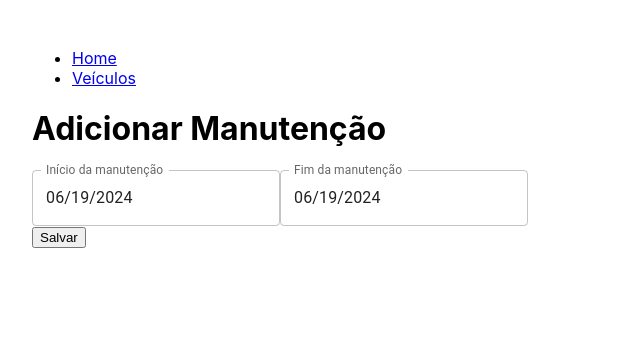
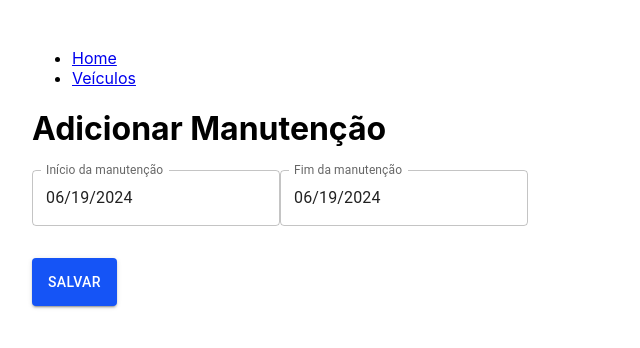
Before and after one commit to LivDelgado/praticas-em-desenvolvimento-de-software-tp-2024-1, a React (Create React App) app in the folder frotas-app/: page /veiculos/1/manutencao/nova in a window 1280 px wide. Shown: the top 348 px of the page, without its empty margins (0-640 px from the left). Built offline with nearby package versions, Linux system fonts and the light colour scheme.

Commit message:
Style btn salvar formulario manutencao

```diff
--- a/frotas-app/src/manutencoes/components/formularioManutencao.tsx
+++ b/frotas-app/src/manutencoes/components/formularioManutencao.tsx
@@ -3,6 +3,7 @@ import { Manutencao } from "../types/manutencao";
 import { Col, Row } from "react-bootstrap";
 import { DatePicker } from "@mui/x-date-pickers";
 import dayjs from "dayjs";
+import { Button } from "@mui/material";
 
 export const FormularioManutencao = ({ manutencao, onSubmit }: { manutencao: Manutencao | undefined, onSubmit: (data: Manutencao) => void }) => {
     const { control, handleSubmit, formState: { errors }, getValues } = useForm({
@@ -22,8 +23,6 @@ export const FormularioManutencao = ({ manutencao, onSubmit }: { manutencao: Man
     return (
         <div>
             <form onSubmit={handleSubmit(submitWrapper)}>
-
-
                 <Row>
                     <Col>
 
@@ -83,8 +82,18 @@ export const FormularioManutencao = ({ manutencao, onSubmit }: { manutencao: Man
                 <input id="dataFimFormatada" type="date" {...register('dataFimFormatada', { required: { value: true, message: 'A data de aquisição é obrigatória' }, valueAsDate: true })} />
                 <br />
                 {errors.dataFimFormatada && <span>{errors.dataFimFormatada.message}</span>} */}
+                <Row>
+                    <Col style={{ display: 'flex' }}>
+                        <Button
+                            type="submit"
 
-                <input type="submit" value="Salvar" />
+                            sx={{ backgroundColor: '#1554F6', height: '48px', marginTop: '32px' }}
+                            variant="contained"
+                        >
+                            Salvar
+                        </Button>
+                    </Col>
+                </Row>
             </form>
         </div>
     )
```
